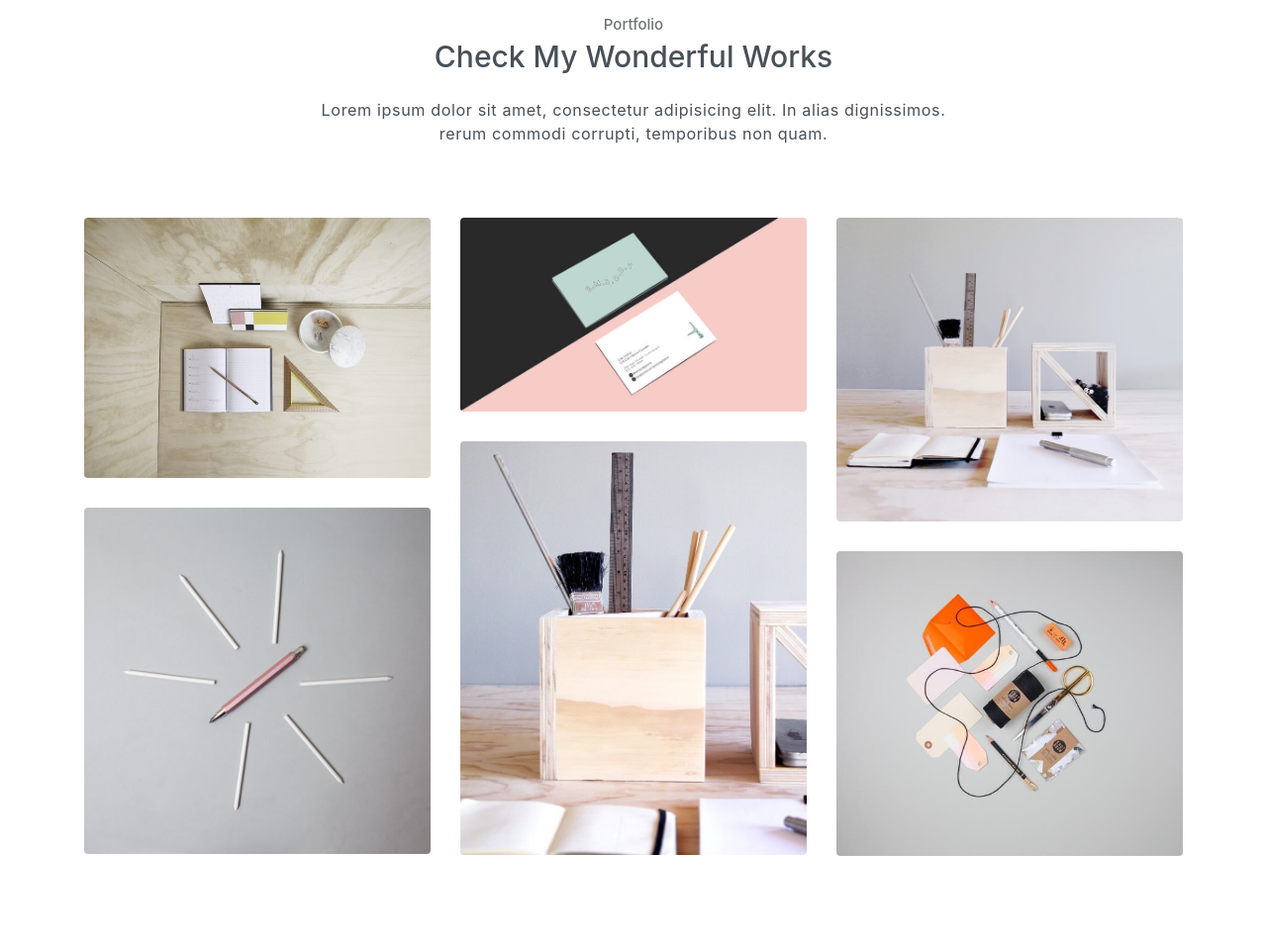
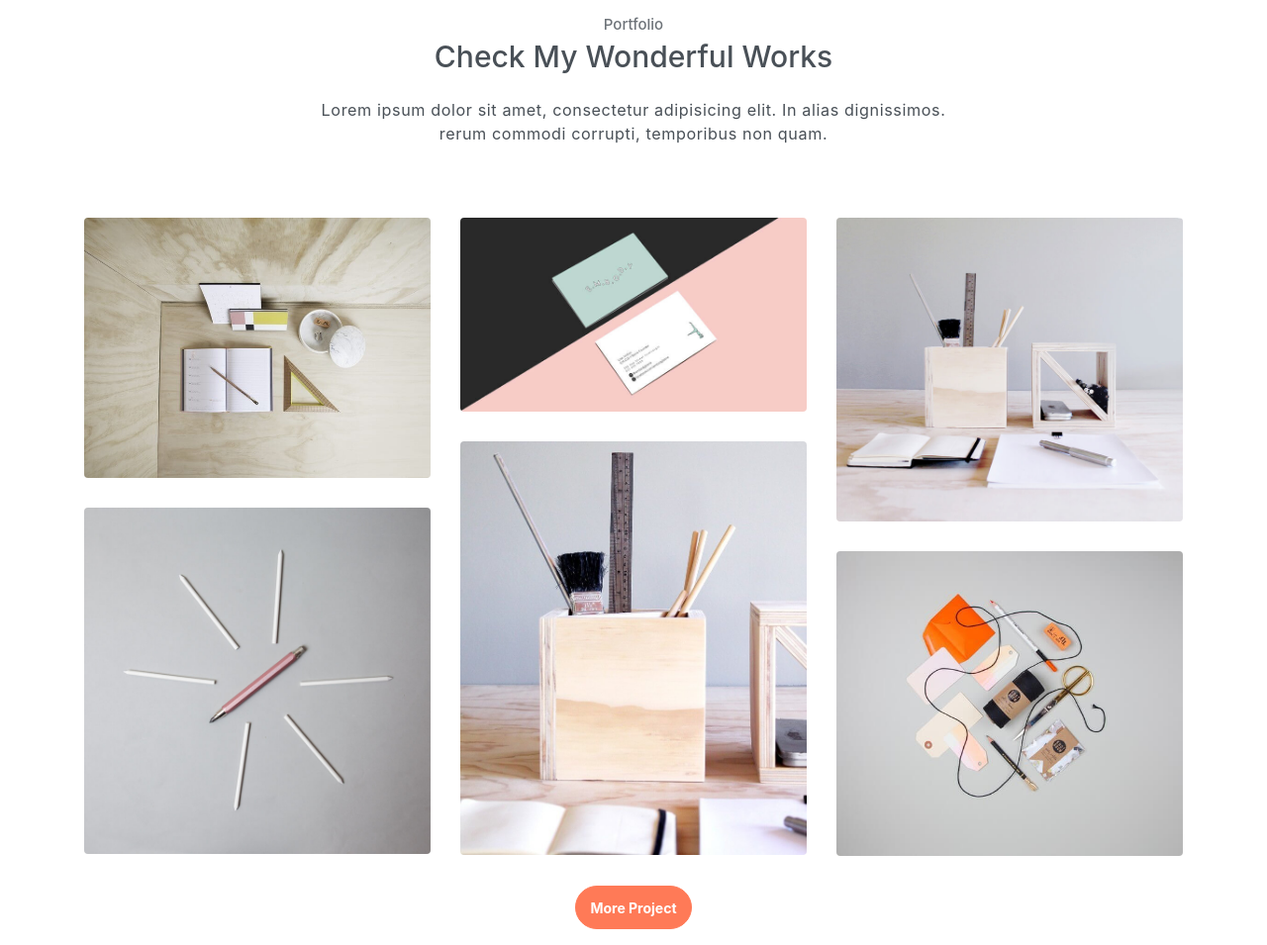
Before and after one commit to maruf119459/protfolio-for-google-sit, a website: page public_html/portfolio.html in a window 1280 px wide. Shown: the whole page at 99% size. Before the commit the page ends 911 px from the top, so only its background shows below. Drawn offline with Linux system fonts and the light colour scheme.

Commit message:
Update portfolio.html

```diff
--- a/public_html/portfolio.html
+++ b/public_html/portfolio.html
@@ -91,7 +91,7 @@
                     </div>
                 </div>
             </div>
-
+            <button class="btn btn-primary rounded">More Project</button>
         </div>
     </section>
     <!-- End of portfolio section -->
```
